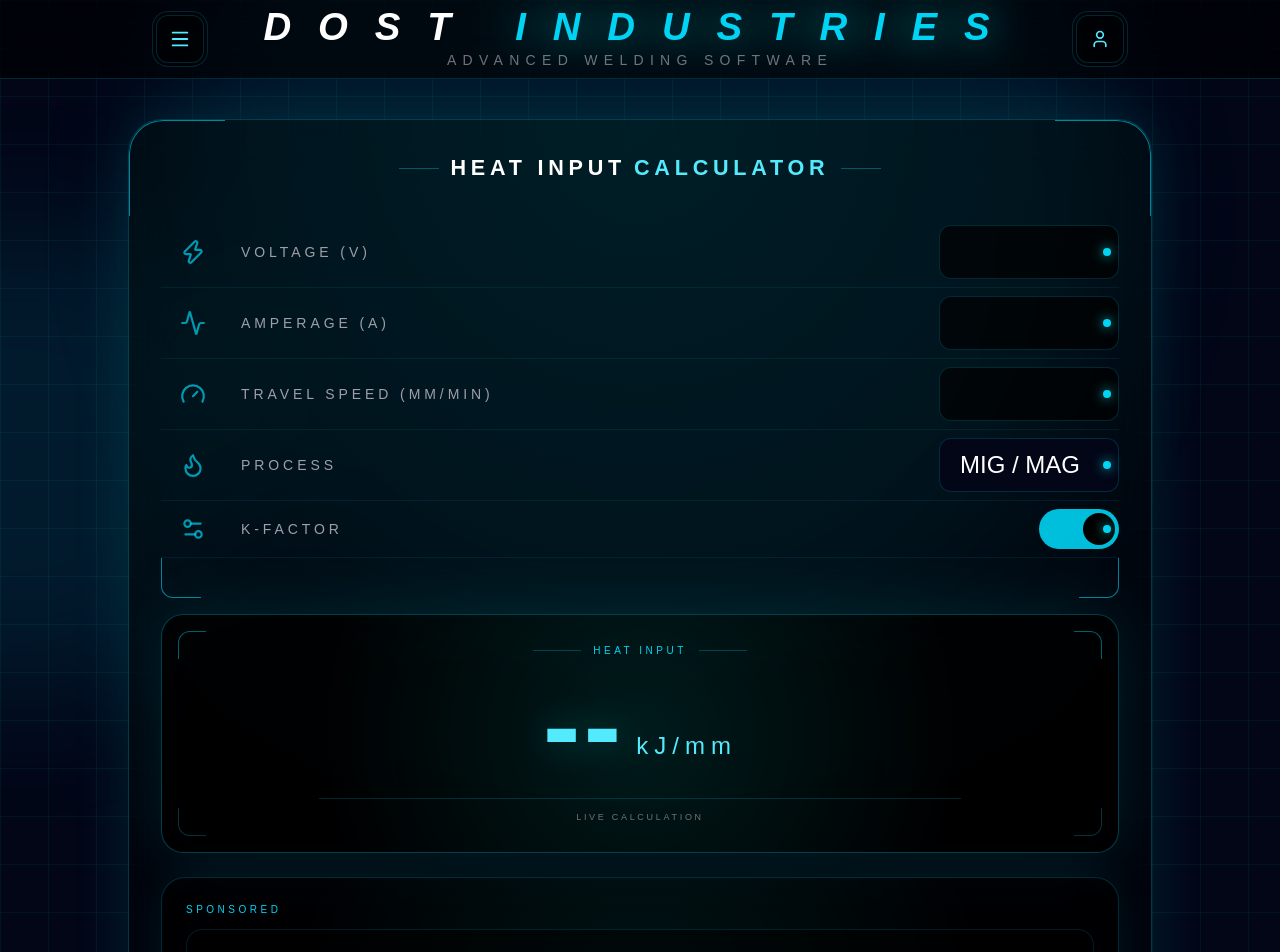
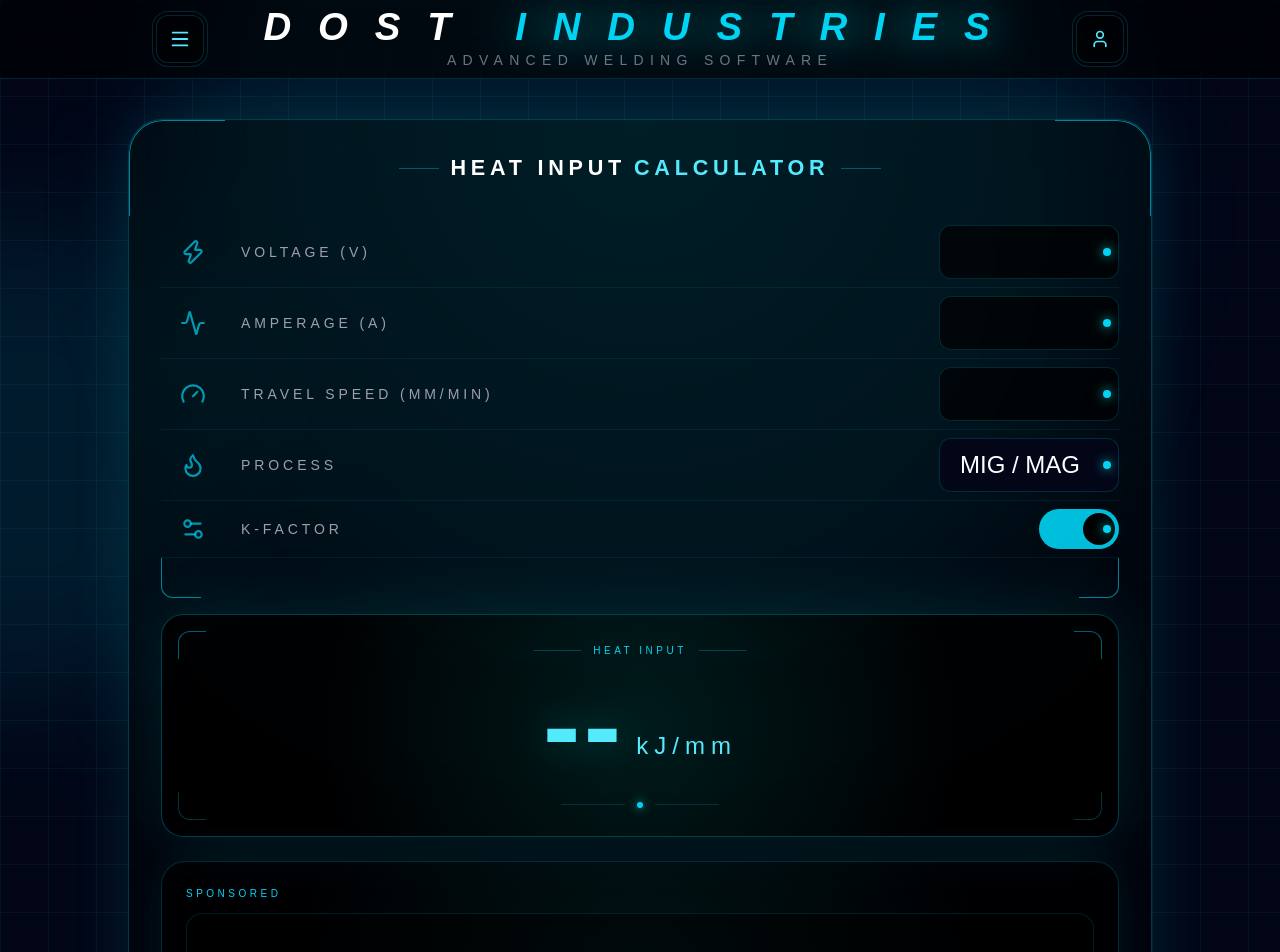
Before and after one commit to Dost-Industries/dost-industries-app, a Next.js app: page / in a window 1280 px wide. Shown: the top 952 px of the page. Built offline with nearby package versions, Linux system fonts and the light colour scheme.

Commit message:
Refactor heat input page into components

```diff
--- a/app/components/ResultCard.tsx
+++ b/app/components/ResultCard.tsx
@@ -33,11 +33,15 @@
             </p>
           </div>
 
-          <div className="mx-auto mt-4 h-px w-[70%] bg-cyan-500/20" />
+          <div className="mx-auto mt-5 flex items-center justify-center gap-3">
 
-          <p className="mt-3 text-[9px] uppercase tracking-[0.3em] text-zinc-500">
-            Live Calculation
-          </p>
+  <div className="h-px w-16 bg-cyan-500/20" />
+
+  <div className="h-1.5 w-1.5 rounded-full bg-cyan-400 shadow-[0_0_10px_rgba(0,255,255,0.8)]" />
+
+  <div className="h-px w-16 bg-cyan-500/20" />
+
+</div>
         </div>
       </div>
     );
```
